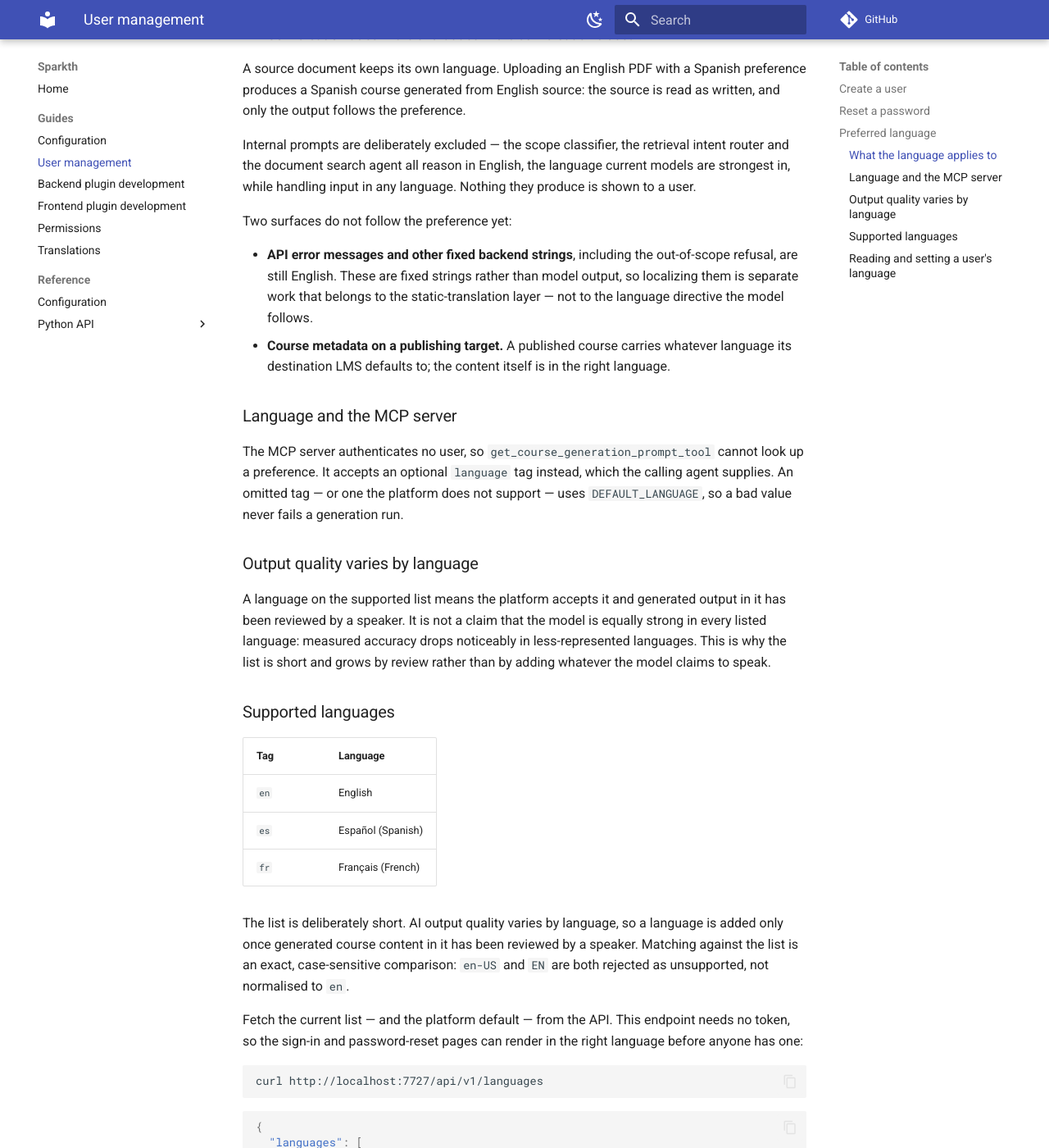
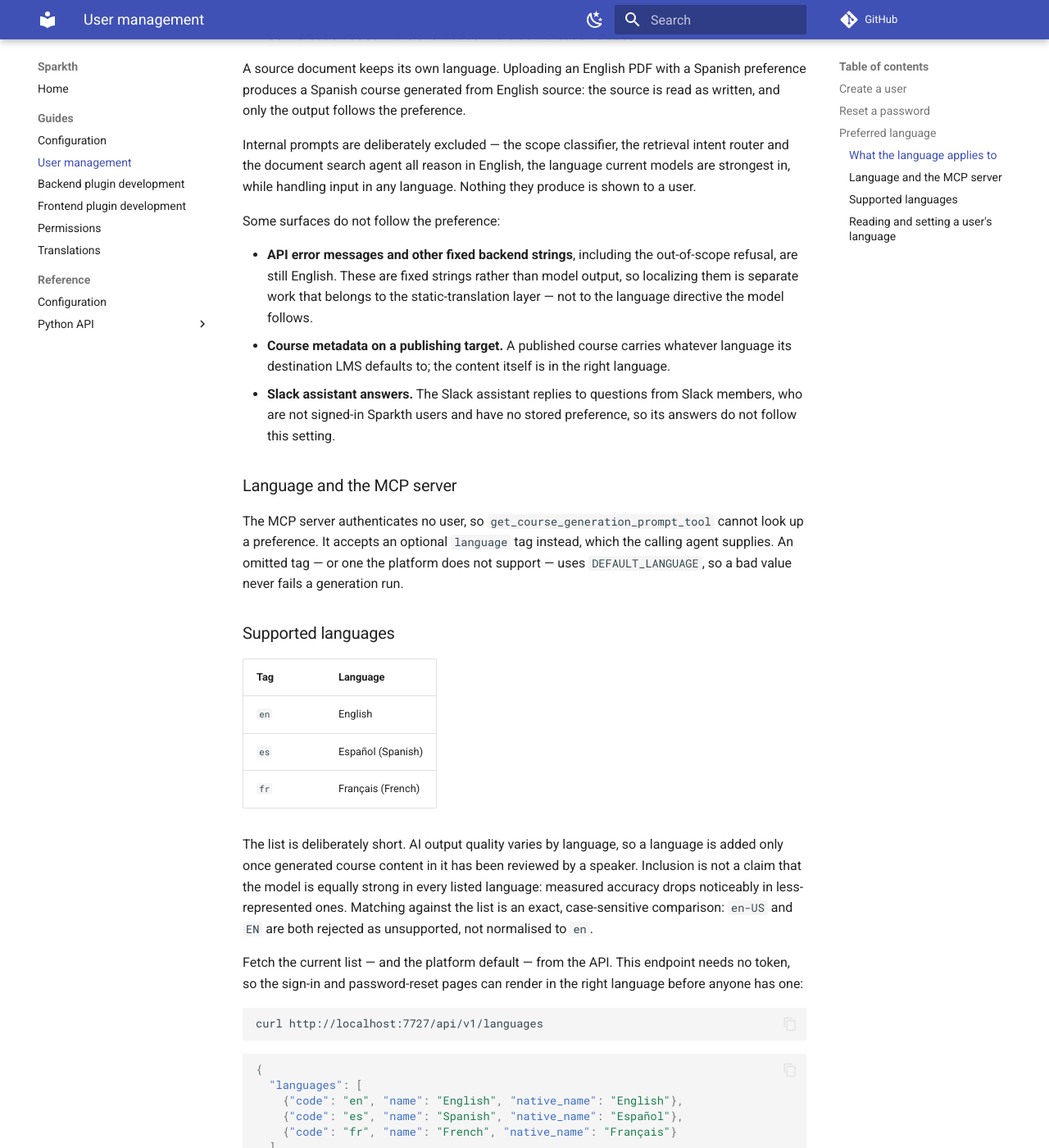
Before and after one commit to edly-io/sparkth, an MkDocs documentation site: the page built from docs/guides/user-management.md, in a window 1280 px wide and 1400 px high, scrolled down 1729 px. Shown: the whole window at 82% size. Built offline with MkDocs 1.6.1 and Material for MkDocs 9.7.7, drawn with Linux system fonts in a browser that asks for light colours; comment, search, counter and statistics services are not loaded; some of the changed text lies outside the part shown.

Commit message:
docs: correct the scope of the preferred-language claim
The guide claimed the language preference reaches every surface a user
reads, but the Slack assistant answers questions from Slack members who
are not signed-in Sparkth users and have no stored preference, so it does
not follow the setting. Add it as a third exception and narrow the
applies-to claim accordingly.

Also fold a duplicated quality-varies-by-language passage into the
existing paragraph under Supported languages instead of repeating it in
its own subsection.

Co-Authored-By: Claude Opus 5 (1M context) <noreply@anthropic.com>

```diff
--- a/docs/guides/user-management.md
+++ b/docs/guides/user-management.md
@@ -66,7 +66,7 @@ messages already sent are not rewritten.
 
 ### What the language applies to
 
-The preference reaches every surface that produces text a user reads:
+The preference reaches every surface that produces text for a signed-in user:
 
 - **Chat replies** — the assistant answers in this language whatever language the user
   writes in.
@@ -83,7 +83,7 @@ router and the document search agent all reason in English, the language current
 are strongest in, while handling input in any language. Nothing they produce is shown to
 a user.
 
-Two surfaces do not follow the preference yet:
+Some surfaces do not follow the preference:
 
 - **API error messages and other fixed backend strings**, including the out-of-scope
   refusal, are still English. These are fixed strings rather than model output, so
@@ -91,6 +91,9 @@ Two surfaces do not follow the preference yet:
   the language directive the model follows.
 - **Course metadata on a publishing target.** A published course carries whatever
   language its destination LMS defaults to; the content itself is in the right language.
+- **Slack assistant answers.** The Slack assistant replies to questions from Slack
+  members, who are not signed-in Sparkth users and have no stored preference, so its
+  answers do not follow this setting.
 
 ### Language and the MCP server
 
@@ -98,14 +101,6 @@ The MCP server authenticates no user, so `get_course_generation_prompt_tool` can
 up a preference. It accepts an optional `language` tag instead, which the calling agent
 supplies. An omitted tag — or one the platform does not support — uses
 `DEFAULT_LANGUAGE`, so a bad value never fails a generation run.
-
-### Output quality varies by language
-
-A language on the supported list means the platform accepts it and generated output in it
-has been reviewed by a speaker. It is not a claim that the model is equally strong in
-every listed language: measured accuracy drops noticeably in less-represented languages.
-This is why the list is short and grows by review rather than by adding whatever the model
-claims to speak.
 
 ### Supported languages
 
@@ -117,6 +112,8 @@ claims to speak.
 
 The list is deliberately short. AI output quality varies by language, so a language
 is added only once generated course content in it has been reviewed by a speaker.
+Inclusion is not a claim that the model is equally strong in every listed language:
+measured accuracy drops noticeably in less-represented ones.
 Matching against the list is an exact, case-sensitive comparison: `en-US` and `EN`
 are both rejected as unsupported, not normalised to `en`.
 
```
